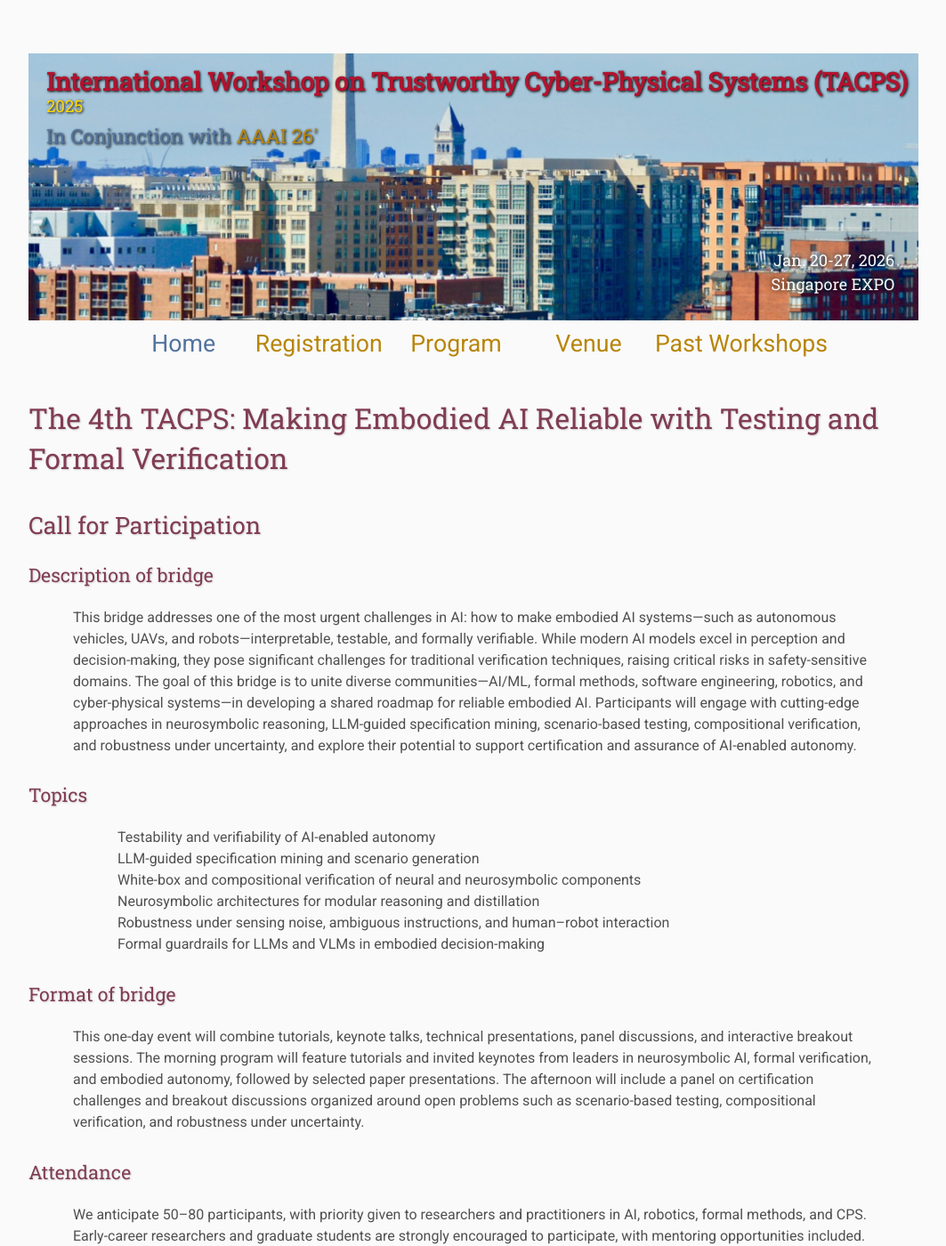
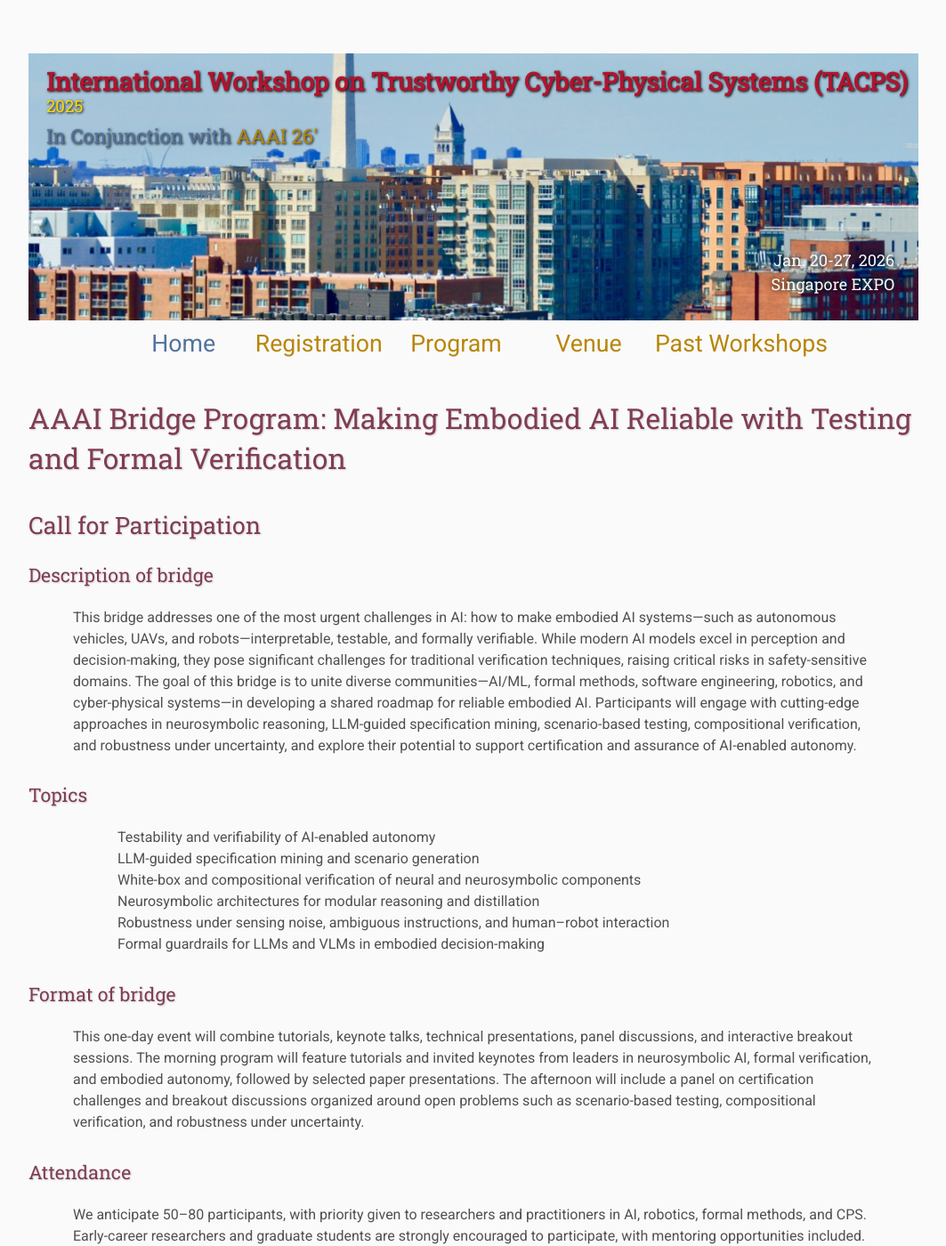
Before and after one commit to ITSEG-MQ/tacps, a Jekyll site: the page built from index.html, in a window 1280 px wide and 1400 px high. Shown: the whole window at 89% size, without its empty margins (108-1171 px from the left). Built offline with Jekyll 4.4.1, drawn with Linux system fonts in a browser that asks for light colours; some of the changed text lies outside the part shown.

Commit message:
Update event title and submission link in index.html

```diff
--- a/index.html
+++ b/index.html
@@ -12,7 +12,7 @@ h2 {
 }
 </style>
 
-<h2>The 4th TACPS: Making Embodied AI Reliable with Testing and Formal Verification</h2>
+<h2>AAAI Bridge Program: Making Embodied AI Reliable with Testing and Formal Verification</h2>
 
 <h3>Call for Participation</h3>
 
```
Also changed, not shown: other parts of index.html (+1 -1 lines).
